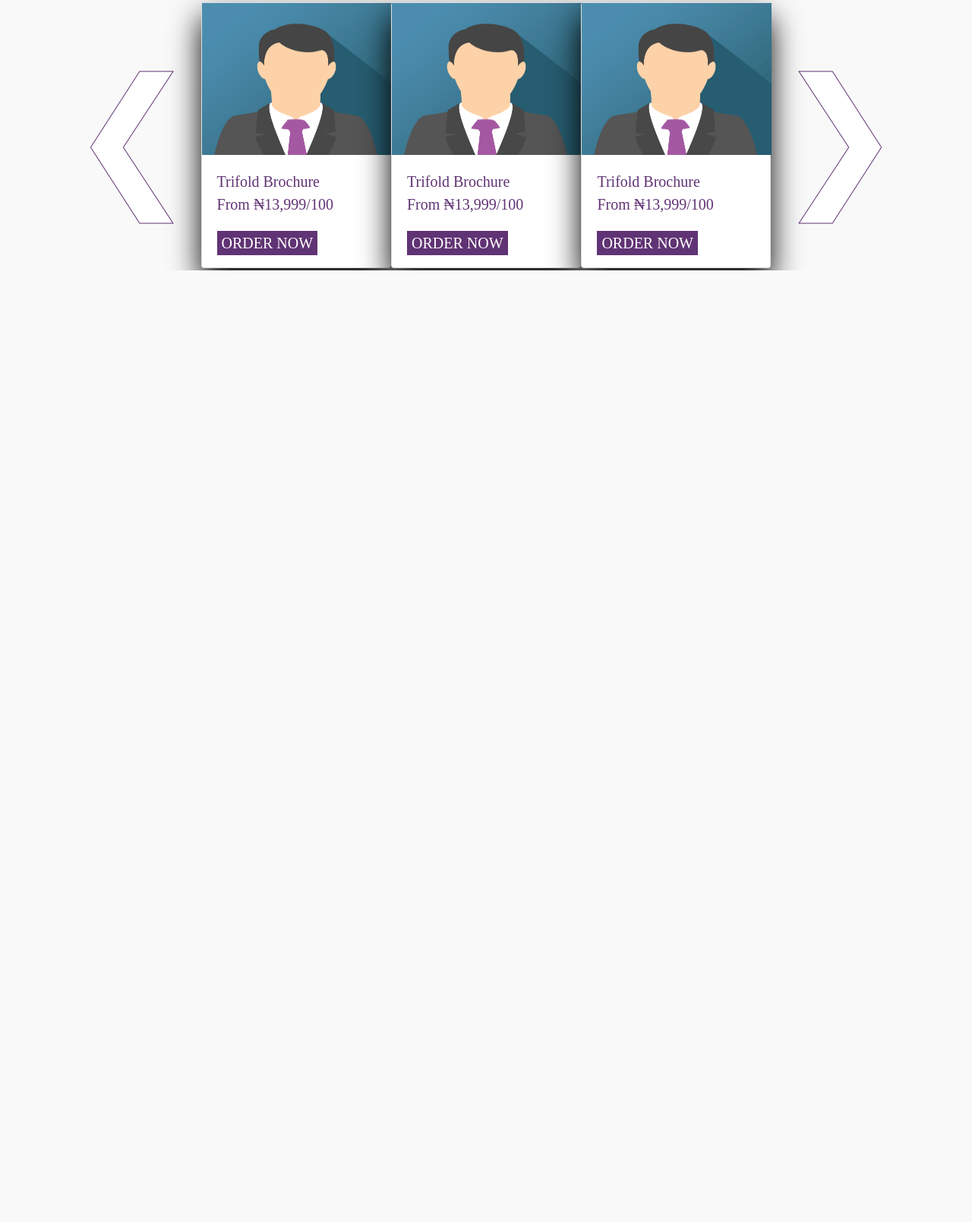
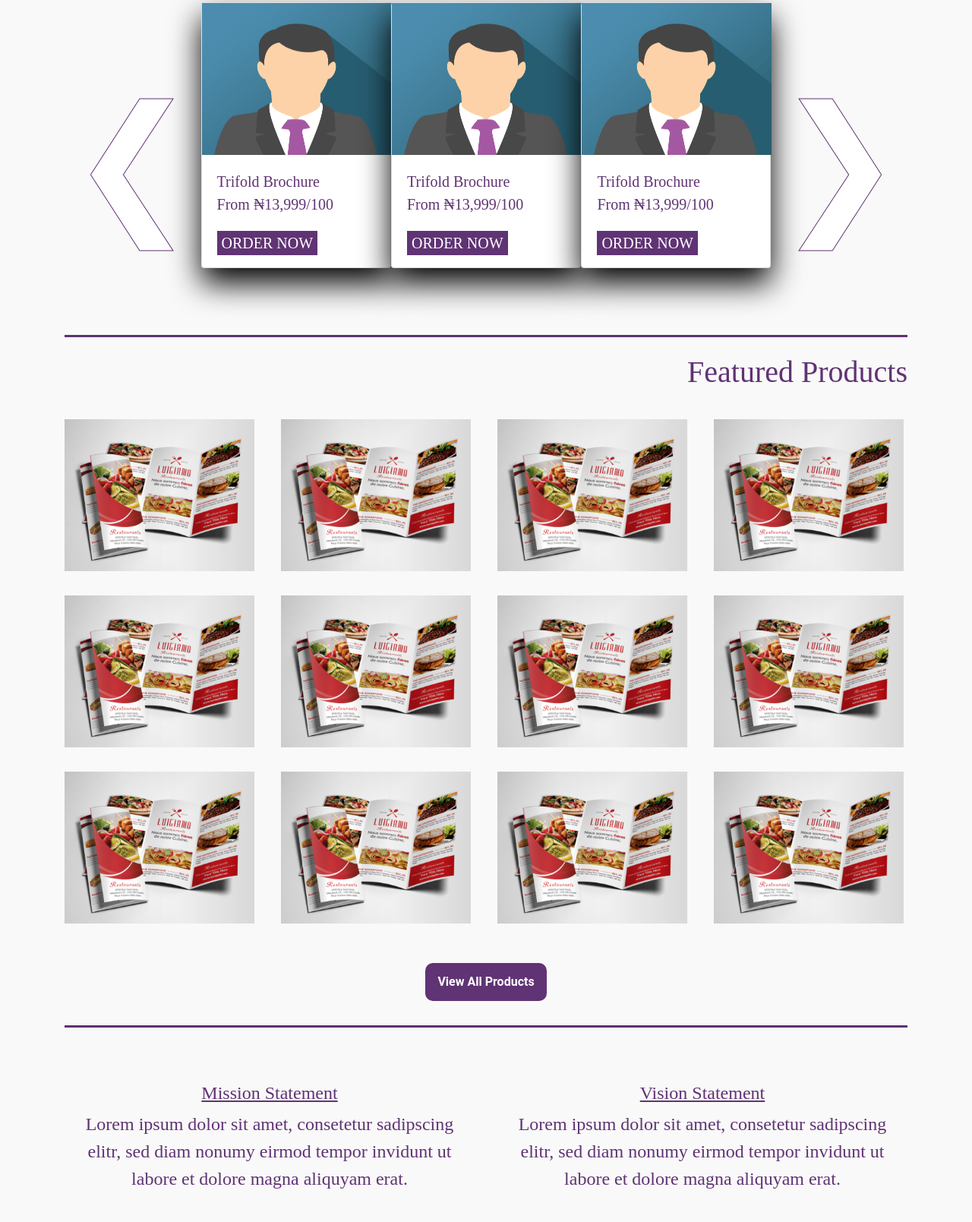
Before and after one commit to Johnson-olaolu/printexpress.ng, a React app: page / in a window 1280 px wide. Shown: the part 771-2380 px from the top of the page at 76% size. Before the commit the page ends 1127 px from the top, so only its background shows below. Built offline with nearby package versions, Linux system fonts and the light colour scheme.

Commit message:
Finished Homepage

```diff
--- /dev/null
+++ b/src/components/Homepage/Featured.js
@@ -0,0 +1,194 @@
+import React from "react";
+
+class Featured extends React.Component {
+  render() {
+    return (
+      <div class="featured">
+        <hr class="hr-rule"></hr>
+        <span>Featured Products</span>
+        <div>
+          <div class="row">
+            <div class="col">
+              <div class="flip-card fcard">
+                <div class="flip-card-inner">
+                  <div class="flip-card-front">
+                    <img src="../../../public/image/HomePage/Mask Group 2.png" />
+                  </div>
+                  <div class="flip-card-back">
+                    <h1>Hamzat Coverall Suits</h1>
+                    <p>From ₦13,999 /100</p>
+                    <button>ORDER NOW</button>
+                  </div>
+                </div>
+              </div>
+            </div>
+            <div class="col">
+              <div class="flip-card fcard">
+                <div class="flip-card-inner">
+                  <div class="flip-card-front">
+                    <img src="../../../public/image/HomePage/Mask Group 2.png" />
+                  </div>
+                  <div class="flip-card-back">
+                    <h1>Hamzat Coverall Suits</h1>
+                    <p>From ₦13,999 /100</p>
+                    <button>ORDER NOW</button>
+                  </div>
+                </div>
+              </div>
+            </div>
+            <div class="col">
+              <div class="flip-card fcard">
+                <div class="flip-card-inner">
+                  <div class="flip-card-front">
+                    <img src="../../../public/image/HomePage/Mask Group 2.png" />
+                  </div>
+                  <div class="flip-card-back">
+                    <h1>Hamzat Coverall Suits</h1>
+                    <p>From ₦13,999 /100</p>
+                    <button>ORDER NOW</button>
+                  </div>
+                </div>
+              </div>
+            </div>
+            <div class="col">
+              <div class="flip-card fcard">
+                <div class="flip-card-inner">
+                  <div class="flip-card-front">
+                    <img src="../../../public/image/HomePage/Mask Group 2.png" />
+                  </div>
+                  <div class="flip-card-back">
+                    <h1>Hamzat Coverall Suits</h1>
+                    <p>From ₦13,999 /100</p>
+                    <button>ORDER NOW</button>
+                  </div>
+                </div>
+              </div>
+            </div>
+          </div>
+
+          <div class="row">
+            <div class="col">
+              <div class="flip-card fcard">
+                <div class="flip-card-inner">
+                  <div class="flip-card-front">
+                    <img src="../../../public/image/HomePage/Mask Group 2.png" />
+                  </div>
+                  <div class="flip-card-back">
+                    <h1>Hamzat Coverall Suits</h1>
+                    <p>From ₦13,999 /100</p>
+                    <button>ORDER NOW</button>
+                  </div>
+                </div>
+              </div>
+            </div>
+            <div class="col">
+              <div class="flip-card fcard">
+                <div class="flip-card-inner">
+                  <div class="flip-card-front">
+                    <img src="../../../public/image/HomePage/Mask Group 2.png" />
+                  </div>
+                  <div class="flip-card-back">
+                    <h1>Hamzat Coverall Suits</h1>
+                    <p>From ₦13,999 /100</p>
+                    <button>ORDER NOW</button>
+                  </div>
+                </div>
+              </div>
+            </div>
+            <div class="col">
+              <div class="flip-card fcard">
+                <div class="flip-card-inner">
+                  <div class="flip-card-front">
+                    <img src="../../../public/image/HomePage/Mask Group 2.png" />
+                  </div>
+                  <div class="flip-card-back">
+                    <h1>Hamzat Coverall Suits</h1>
+                    <p>From ₦13,999 /100</p>
+                    <button>ORDER NOW</button>
+                  </div>
+                </div>
+              </div>
+            </div>
+            <div class="col">
+              <div class="flip-card fcard">
+                <div class="flip-card-inner">
+                  <div class="flip-card-front">
+                    <img src="../../../public/image/HomePage/Mask Group 2.png" />
+                  </div>
+                  <div class="flip-card-back">
+                    <h1>Hamzat Coverall Suits</h1>
+                    <p>From ₦13,999 /100</p>
+                    <button>ORDER NOW</button>
+                  </div>
+                </div>
+              </div>
+            </div>
+          </div>
+
+          <div class="row">
+            <div class="col">
+              <div class="flip-card fcard">
+                <div class="flip-card-inner">
+                  <div class="flip-card-front">
+                    <img src="../../../public/image/HomePage/Mask Group 2.png" />
+                  </div>
+                  <div class="flip-card-back">
+                    <h1>Hamzat Coverall Suits</h1>
+                    <p>From ₦13,999 /100</p>
+                    <button>ORDER NOW</button>
+                  </div>
+                </div>
+              </div>
+            </div>
+            <div class="col">
+              <div class="flip-card fcard">
+                <div class="flip-card-inner">
+                  <div class="flip-card-front">
+                    <img src="../../../public/image/HomePage/Mask Group 2.png" />
+                  </div>
+                  <div class="flip-card-back">
+                    <h1>Hamzat Coverall Suits</h1>
+                    <p>From ₦13,999 /100</p>
+                    <button>ORDER NOW</button>
+                  </div>
+                </div>
+              </div>
+            </div>
+            <div class="col">
+              <div class="flip-card fcard">
+                <div class="flip-card-inner">
+                  <div class="flip-card-front">
+                    <img src="../../../public/image/HomePage/Mask Group 2.png" />
+                  </div>
+                  <div class="flip-card-back">
+                    <h1>Hamzat Coverall Suits</h1>
+                    <p>From ₦13,999 /100</p>
+                    <button>ORDER NOW</button>
+                  </div>
+                </div>
+              </div>
+            </div>
+            <div class="col">
+              <div class="flip-card fcard">
+                <div class="flip-card-inner">
+                  <div class="flip-card-front">
+                    <img src="../../../public/image/HomePage/Mask Group 2.png" />
+                  </div>
+                  <div class="flip-card-back">
+                    <h1>Hamzat Coverall Suits</h1>
+                    <p>From ₦13,999 /100</p>
+                    <button>ORDER NOW</button>
+                  </div>
+                </div>
+              </div>
+            </div>
+          </div>
+        </div>
+        <div class = "row d-flex f-button"><button>View All Products</button></div>
+        <hr class="hr-rule"></hr>
+      </div>
+    );
+  }
+}
+
+export default Featured;
--- a/src/components/Homepage/Home.js
+++ b/src/components/Homepage/Home.js
@@ -1,7 +1,9 @@
 import react from 'react';
 import React from 'react'
 import Cards from './Cards';
+import Featured from './Featured';
 import Jumbo from './Jumbo'
+import Statement from './Statement';
 class Home extends React.Component {
     render(){
         return (
@@ -9,6 +11,8 @@ class Home extends React.Component {
                 <Jumbo/>
                 <br></br>
                 <Cards></Cards>
+                <Featured></Featured>
+                <Statement></Statement>
             </div>
         )
     }
--- /dev/null
+++ b/src/components/Homepage/Statement.js
@@ -0,0 +1,45 @@
+import React from "react";
+
+class Statement extends React.Component {
+  render() {
+    return (
+      <div>
+        <div class="row">
+          <div class="col statement">
+            <h6>Mission Statement</h6>
+            <p>
+              Lorem ipsum dolor sit amet, consetetur sadipscing elitr, sed diam
+              nonumy eirmod tempor invidunt ut labore et dolore magna aliquyam
+              erat.
+            </p>
+          </div>
+          <div class="col statement">
+            <h6>Vision Statement</h6>
+            <p>
+              Lorem ipsum dolor sit amet, consetetur sadipscing elitr, sed diam
+              nonumy eirmod tempor invidunt ut labore et dolore magna aliquyam
+              erat.
+            </p>
+          </div>
+        </div>
+        <div class="row ">
+            <div class = "about_us">
+          <span>ABOUT US</span>
+          <br></br>
+          <div class="a-card">
+            <img src="../../../public/image/HomePage/DSC_06030+++.jpg" alt="Denim Jeans" />
+            <h1>Tailored Jeans</h1>
+            <p class="price">$19.99</p>
+            <p>Some text about the jeans..</p>
+            <p>
+              <button>Add to Cart</button>
+            </p>
+          </div>
+          </div>
+        </div>
+      </div>
+    );
+  }
+}
+
+export default Statement;
--- a/src/styles/Homepage.css
+++ b/src/styles/Homepage.css
@@ -63,6 +63,9 @@
   background: none;
   border: none;
 }
+.card-button:focus {
+  outline: none;
+}
 #card-button-left {
   float: left;
 }
@@ -74,6 +77,7 @@
   float: left;
   display: flex;
   width: 900px;
+  margin-bottom: 72px;
 }
 
 .card {
@@ -110,4 +114,163 @@
   box-shadow: 0 8px 16px 0 #000000;
 }
 
-/* Add some padding inside the card container */
+/* Featured Products */
+.hr-rule {
+  background-color: #603374;
+  height: 2px;
+}
+.featured {
+  text-align: right;
+}
+.featured span {
+  font-family: "Playfair Display";
+  font-size: 40px;
+  color: #603374;
+}
+.row {
+  margin-top: 32px;
+}
+/* Feature Card*/
+.fcard {
+  width: 250px;
+  height: 200px;
+  border: 2px #603374;
+}
+/* The flip card container - set the width and height to whatever you want. We have added the border property to demonstrate that the flip itself goes out of the box on hover (remove perspective if you don't want the 3D effect */
+.flip-card {
+  background-color: transparent;
+  border: #000000 2px;
+  perspective: 1000px; /* Remove this if you don't want the 3D effect */
+}
+
+/* This container is needed to position the front and back side */
+.flip-card-inner {
+  position: relative;
+  width: 100%;
+  height: 100%;
+  text-align: center;
+  transition: transform 0.8s;
+  transform-style: preserve-3d;
+}
+
+/* Do an horizontal flip when you move the mouse over the flip box container */
+.flip-card:hover .flip-card-inner {
+  transform: rotateY(180deg);
+}
+
+/* Position the front and back side */
+.flip-card-front,
+.flip-card-back {
+  position: absolute;
+  width: 100%;
+  height: 100%;
+  -webkit-backface-visibility: hidden; /* Safari */
+  backface-visibility: hidden;
+}
+
+/* Style the front side (fallback if image is missing) */
+.flip-card-front {
+  background-color: #bbb;
+  color: black;
+}
+
+/* Style the back side */
+.flip-card-back {
+  padding: 20px;
+  background-color: white;
+  color: #603374;
+  transform: rotateY(180deg);
+}
+.flip-card-back h1 {
+  font-family: "Playfair Display";
+  font-size: 24px;
+}
+.flip-card-back p {
+  font-family: "Playfair Display";
+  font-size: 24px;
+}
+.flip-card-back button {
+  font-family: "Playfair Display";
+  font-size: 20px;
+  border: none;
+  color: white;
+  background-color: #603374;
+  margin-top: 12px;
+}
+/* Featured Button*/
+.f-button {
+    margin-top: 52px;
+    margin-bottom: 32px;
+    justify-content: center;
+}
+.f-button button {
+    width: 160px;
+    height: 50px;
+    background-color: #603374;
+    font-size: 16px;
+    font-family: "Roboto";
+    font-weight: bold;
+    color: white;
+    border-radius: 10px;
+    border: none;
+}
+.statement {
+    margin-top: 20px;
+    text-align: center;
+    padding: 20px;
+}
+.statement h6 {
+    color: #603374;
+    font-family: "Playfair Display";
+    font-size: 24px;
+    text-decoration: underline;
+}
+.statement p {
+    color: #603374;
+    font-family: "Playfair Display";
+    font-size: 24px;
+    margin-top: 2px;
+}
+/*About Us Card*/
+.about_us {
+    display: flex;
+}
+.about_us span {
+    margin: auto;
+    font-size: 24px;
+    color: #603374;
+    font-family: "Playfair Display";
+    font-weight: bold;
+}
+.a-card {
+    box-shadow: 0 4px 8px 0 rgba(0, 0, 0, 0.2);
+    max-width: 300px;
+    margin: auto;
+    text-align: center;
+    font-family: arial;
+  }
+  .a-card img {
+      height: 300px;
+      width: 300px;
+  }
+
+  .price {
+    color: grey;
+    font-size: 22px;
+  }
+
+  .a-card button {
+    border: none;
+    outline: 0;
+    padding: 12px;
+    color: white;
+    background-color: #000;
+    text-align: center;
+    cursor: pointer;
+    width: 100%;
+    font-size: 18px;
+  }
+
+  .a-card button:hover {
+    opacity: 0.7;
+  }
```
Also changed, not shown: public/image/HomePage/DSC_06030+++.jpg (added), public/image/HomePage/Mask Group 2.png (added), 1 other file.
